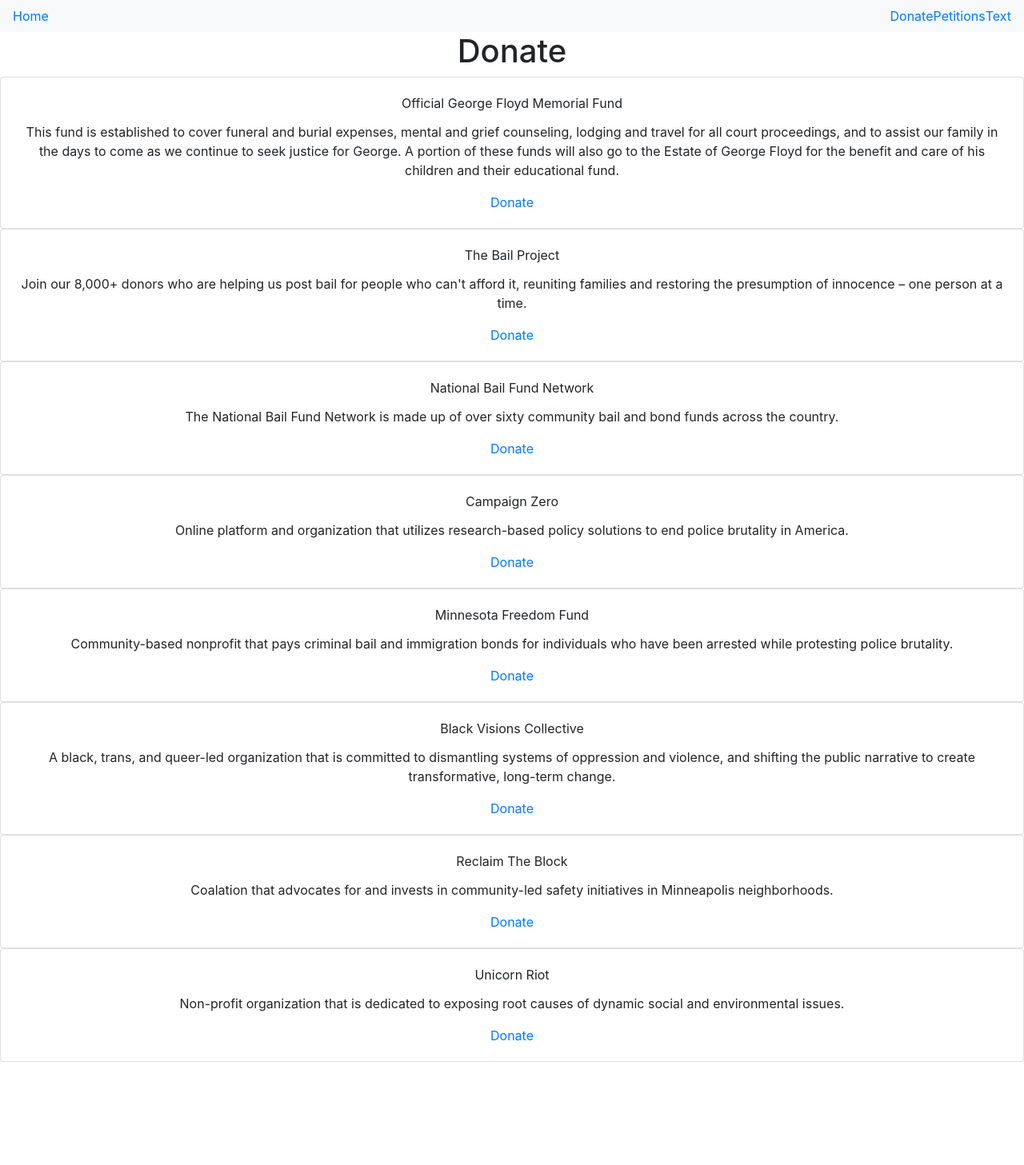
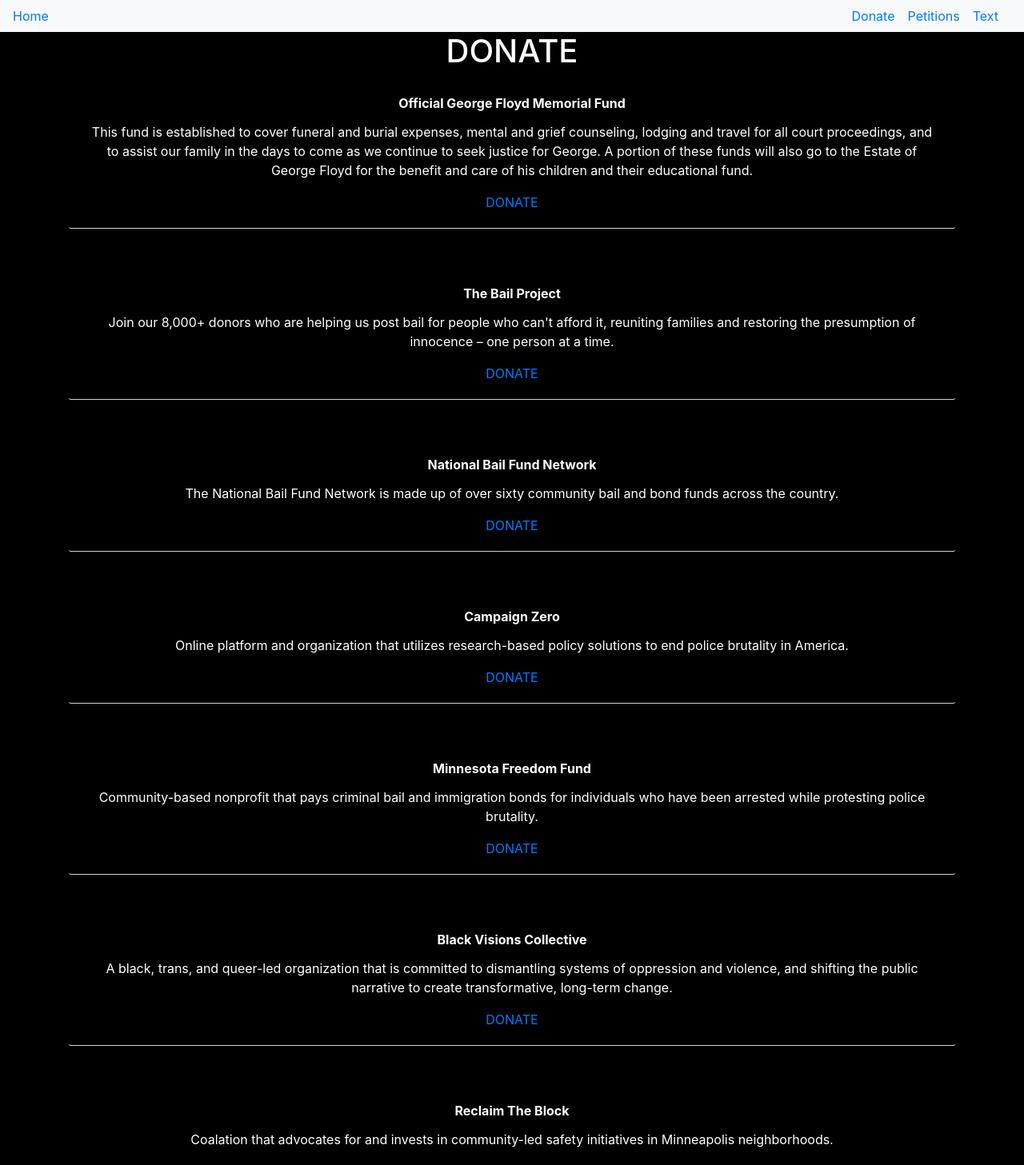
Before and after one commit to Tristanoshier/blm-info-site, a React (Create React App) app: page /donate in a window 1280 px wide. Shown: the top 1457 px of the page at 80% size. Before the commit the page ends 1328 px from the top, so only its background shows below. Built offline with nearby package versions, Linux system fonts and the light colour scheme.

Commit message:
add styling to donate page

```diff
--- a/src/App.js
+++ b/src/App.js
@@ -2,7 +2,7 @@
 import { BrowserRouter as Router} from 'react-router-dom'
 import 'bootstrap/dist/css/bootstrap.min.css';
 import Sitebar from './components/Sitebar'
-import './App.css';
+import './css/main.css';
 
 function App() {
   return (
--- a/src/components/Donate/Donate.jsx
+++ b/src/components/Donate/Donate.jsx
@@ -1,51 +1,51 @@
 import React from 'react'
-import { Card, CardTitle, CardText } from 'reactstrap'
+import { Card, CardTitle, CardText, Container } from 'reactstrap'
 import donateLink from './DonateObj'
 
 export default function Donate() {
     return (
-        <div>
-            <h1>Donate</h1>
-            <Card body>
-                <CardTitle>{donateLink.georgeFloydMem.title}</CardTitle>
+        <Container className="donate">
+            <h1>DONATE</h1>
+            <Card className="info-card" body>
+                <CardTitle><strong>{donateLink.georgeFloydMem.title}</strong></CardTitle>
                 <CardText>{donateLink.georgeFloydMem.desc}</CardText>
-                <a href={donateLink.georgeFloydMem.link} target="_blank">Donate</a>
+                <a href={donateLink.georgeFloydMem.link} target="_blank">DONATE</a>
             </Card>
-            <Card body>
-                <CardTitle>{donateLink.indyBailFund.title}</CardTitle>
+            <Card className="info-card" body>
+                <CardTitle><strong>{donateLink.indyBailFund.title}</strong></CardTitle>
                 <CardText>{donateLink.indyBailFund.desc}</CardText>
-                <a href={donateLink.indyBailFund.link} target="_blank">Donate</a>
+                <a href={donateLink.indyBailFund.link} target="_blank">DONATE</a>
             </Card>
-            <Card body>
-                <CardTitle>{donateLink.nationalBailFund.title}</CardTitle>
+            <Card className="info-card" body>
+                <CardTitle><strong>{donateLink.nationalBailFund.title}</strong></CardTitle>
                 <CardText>{donateLink.nationalBailFund.desc}</CardText>
-                <a href={donateLink.nationalBailFund.link} target="_blank">Donate</a>
+                <a href={donateLink.nationalBailFund.link} target="_blank">DONATE</a>
             </Card>
-            <Card body>
-                <CardTitle>{donateLink.campaignZero.title}</CardTitle>
+            <Card className="info-card" body>
+                <CardTitle><strong>{donateLink.campaignZero.title}</strong></CardTitle>
                 <CardText>{donateLink.campaignZero.desc}</CardText>
-                <a href={donateLink.campaignZero.link} target="_blank">Donate</a>
+                <a href={donateLink.campaignZero.link} target="_blank">DONATE</a>
             </Card>
-            <Card body>
-                <CardTitle>{donateLink.minnesotaFreeFund.title}</CardTitle>
+            <Card className="info-card" body>
+                <CardTitle><strong>{donateLink.minnesotaFreeFund.title}</strong></CardTitle>
                 <CardText>{donateLink.minnesotaFreeFund.desc}</CardText>
-                <a href={donateLink.minnesotaFreeFund.link} target="_blank">Donate</a>
+                <a href={donateLink.minnesotaFreeFund.link} target="_blank">DONATE</a>
             </Card>
-            <Card body>
-                <CardTitle>{donateLink.blackVisionsCollective.title}</CardTitle>
+            <Card className="info-card" body>
+                <CardTitle><strong>{donateLink.blackVisionsCollective.title}</strong></CardTitle>
                 <CardText>{donateLink.blackVisionsCollective.desc}</CardText>
-                <a href={donateLink.blackVisionsCollective.link} target="_blank">Donate</a>
+                <a href={donateLink.blackVisionsCollective.link} target="_blank">DONATE</a>
             </Card>
-            <Card body>
-                <CardTitle>{donateLink.reclaimBlock.title}</CardTitle>
+            <Card className="info-card" body>
+                <CardTitle><strong>{donateLink.reclaimBlock.title}</strong></CardTitle>
                 <CardText>{donateLink.reclaimBlock.desc}</CardText>
-                <a href={donateLink.reclaimBlock.link} target="_blank">Donate</a>
+                <a href={donateLink.reclaimBlock.link} target="_blank">DONATE</a>
             </Card>
-            <Card body>
-                <CardTitle>{donateLink.unicornRiot.title}</CardTitle>
+            <Card className="info-card" body>
+                <CardTitle><strong>{donateLink.unicornRiot.title}</strong></CardTitle>
                 <CardText>{donateLink.unicornRiot.desc}</CardText>
-                <a href={donateLink.unicornRiot.link} target="_blank">Donate</a>
+                <a href={donateLink.unicornRiot.link} target="_blank">DONATE</a>
             </Card>
-        </div>
+        </Container>
     )
 }
--- a/src/components/Home.jsx
+++ b/src/components/Home.jsx
@@ -1,10 +1,20 @@
 import React from 'react'
-import Sitebar from './Sitebar'
+import Donate from './Donate/Donate';
+import Petitions from './Petitions/Petitions';
+import Text from './Text/Text';
+import { Link } from 'react-router-dom';
 
 export default function Home() {
     return (
         <div>
-           <h1>Home</h1>
+            <h1>NO JUSTICE</h1>
+            <h1>NO PEACE</h1>
+            <h1>BLACK LIVES MATTER</h1>
+            <span>
+                <Link className="pr-3" to="/donate">DONATE</Link>
+                <Link className="pr-3" to="/petitions">PETITIONS</Link>
+                <Link className="pr-3" to="/text">TEXT</Link>
+            </span>
         </div>
     )
 }
--- a/src/components/Sitebar.jsx
+++ b/src/components/Sitebar.jsx
@@ -15,7 +15,7 @@
 import Petitions from './Petitions/Petitions';
 import Text from './Text/Text';
 
-const Sitebar = (props) => {
+const Sitebar = () => {
     const [isOpen, setIsOpen] = useState(false);
 
     const toggle = () => setIsOpen(!isOpen);
@@ -28,13 +28,13 @@
                 <Collapse isOpen={isOpen} navbar>
                     <Nav className="ml-auto" navbar>
                         <NavItem>
-                            <Link to="/donate">Donate</Link>
+                            <Link className="pr-3" to="/donate">Donate</Link>
                         </NavItem>
                         <NavItem>
-                            <Link to="/petitions">Petitions</Link>
+                            <Link className="pr-3" to="/petitions">Petitions</Link>
                         </NavItem>
                         <NavItem>
-                            <Link to="/text">Text</Link>
+                            <Link className="pr-3" to="/text">Text</Link>
                         </NavItem>
                     </Nav>
                 </Collapse>
--- a/src/components/Text/Text.jsx
+++ b/src/components/Text/Text.jsx
@@ -1,9 +1,25 @@
 import React from 'react'
+import { Card, CardTitle } from 'reactstrap'
 
 export default function Text() {
     return (
         <div>
             <h1>Text</h1>
+            <Card body>
+                <CardTitle>TEXT <strong>JUSTICE</strong> TO 668366</CardTitle>
+            </Card>
+            <Card body>
+                <CardTitle>TEXT <strong>FLOYD</strong> TO 55156</CardTitle>
+            </Card>
+            <Card body>
+                <CardTitle>TEXT <strong>RESIST</strong> TO 50409</CardTitle>
+            </Card>
+            <Card body>
+                <CardTitle>TEXT <strong>ENOUGH</strong> TO 55156</CardTitle>
+            </Card>
+            <Card body>
+                <CardTitle>TEXT <strong>TONYMCDADE</strong> TO 484848</CardTitle>
+            </Card>
         </div>
     )
 }
--- a/src/components/Text/TextObj.js
+++ /dev/null
@@ -1,6 +0,0 @@
-let textLinks = {
-
-}
-
-
-export default textLinks;
--- /dev/null
+++ b/src/css/donation.css
@@ -0,0 +1,12 @@
+.donate {
+    text-align: center;
+    background-color: black;
+    color: white;
+}
+
+.info-card {
+    margin-bottom: 3rem;
+    background-color: black;
+    color: white;
+    border-bottom: 1px solid lightgrey;
+}
--- /dev/null
+++ b/src/css/main.css
@@ -0,0 +1,8 @@
+@import './donation.css';
+@import './home.css';
+@import './nav.css';
+@import './text.css';
+
+body {
+    background-color: black;
+}
```
Also changed, not shown: src/css/home.css (added), src/css/nav.css (added), src/css/text.css (added).
